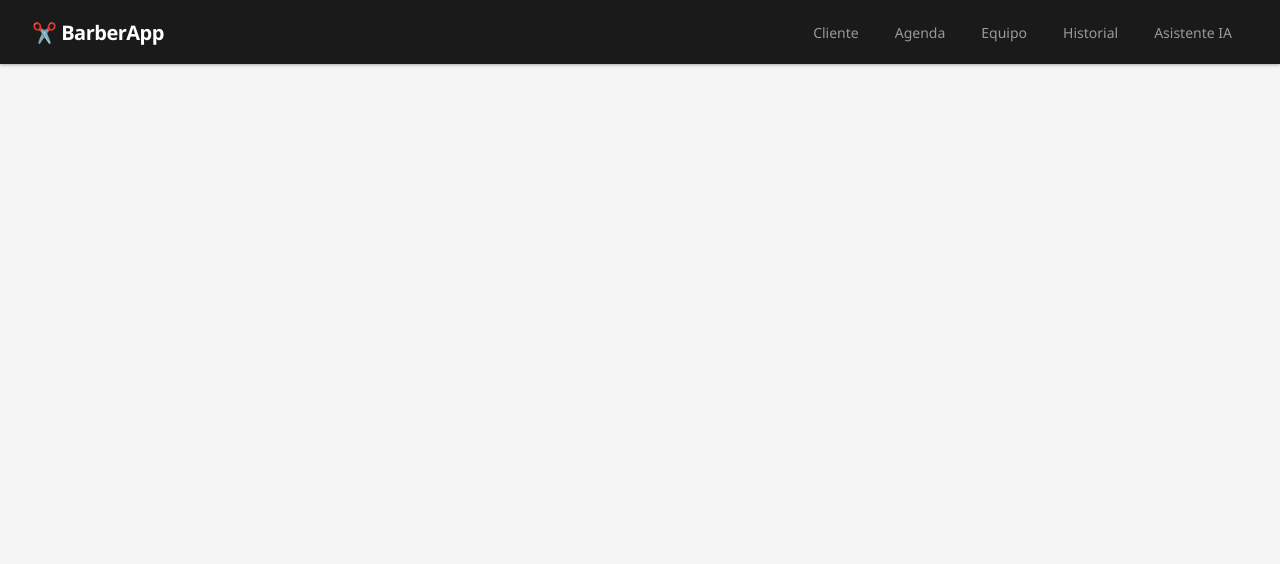
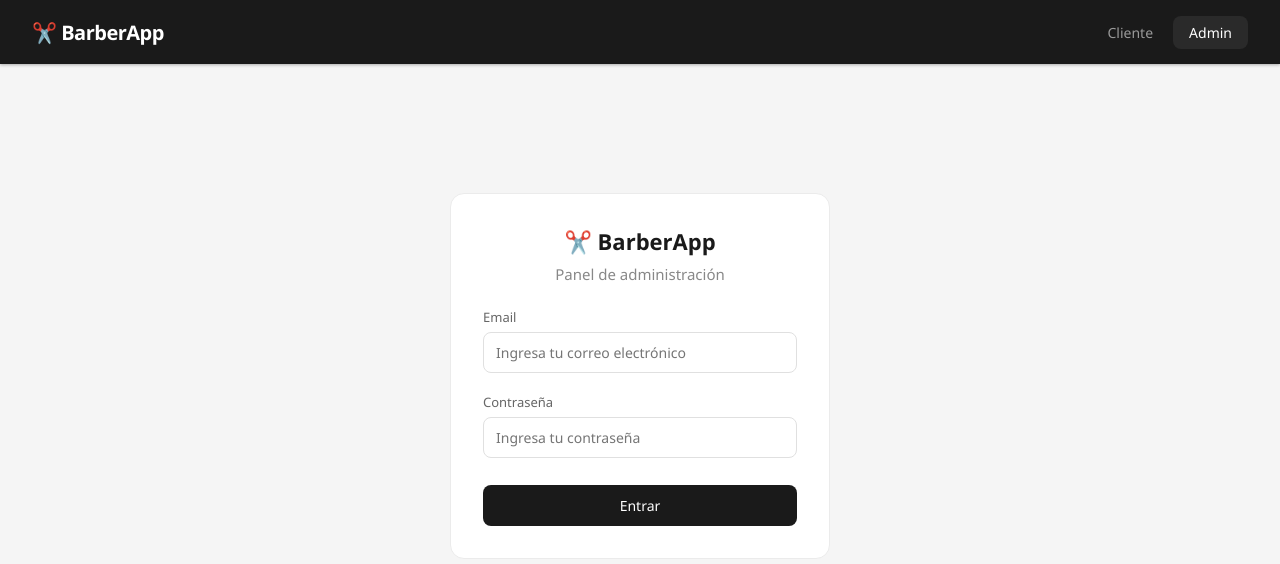
Before and after one commit to Kevinchicaiza96/barberia-turnos, a React (Vite) app: page /admin in a window 1280 px wide. Shown: the top 564 px of the page. Built offline with nearby package versions, Linux system fonts and the light colour scheme; no server answers; the database is empty.

Commit message:
firebase firestore conectado

```diff
--- a/src/App.jsx
+++ b/src/App.jsx
@@ -1,17 +1,29 @@
 import { useState, useEffect } from 'react'
 import { BrowserRouter, Routes, Route, NavLink } from 'react-router-dom'
 import { collection, onSnapshot, addDoc, doc, updateDoc } from 'firebase/firestore'
-import { db } from './firebase'
+import { onAuthStateChanged, signOut } from 'firebase/auth'
+import { db, auth } from './firebase'
 import Cliente from './pages/Cliente'
 import Agenda from './pages/Agenda'
 import Equipo from './pages/Equipo'
 import Historial from './pages/Historial'
 import Asistente from './pages/Asistente'
+import Login from './pages/Login'
 import './App.css'
 
 function App() {
   const [turnos, setTurnos] = useState([])
   const [menuAbierto, setMenuAbierto] = useState(false)
+  const [usuario, setUsuario] = useState(null)
+  const [cargandoAuth, setCargandoAuth] = useState(true)
+
+  useEffect(() => {
+    const unsub = onAuthStateChanged(auth, u => {
+      setUsuario(u)
+      setCargandoAuth(false)
+    })
+    return () => unsub()
+  }, [])
 
   useEffect(() => {
     const unsub = onSnapshot(collection(db, 'turnos'), snapshot => {
@@ -29,6 +41,8 @@ function App() {
     await updateDoc(doc(db, 'turnos', id), { estado })
   }
 
+  if (cargandoAuth) return null
+
   return (
     <BrowserRouter>
       <div className="app">
@@ -41,20 +55,27 @@ function App() {
 
           <div className={`nav-links ${menuAbierto ? 'nav-open' : ''}`}>
             <NavLink to="/" onClick={() => setMenuAbierto(false)}>Cliente</NavLink>
-            <NavLink to="/agenda" onClick={() => setMenuAbierto(false)}>Agenda</NavLink>
-            <NavLink to="/equipo" onClick={() => setMenuAbierto(false)}>Equipo</NavLink>
-            <NavLink to="/historial" onClick={() => setMenuAbierto(false)}>Historial</NavLink>
-            <NavLink to="/asistente" onClick={() => setMenuAbierto(false)}>Asistente IA</NavLink>
+            {usuario && <>
+              <NavLink to="/agenda" onClick={() => setMenuAbierto(false)}>Agenda</NavLink>
+              <NavLink to="/equipo" onClick={() => setMenuAbierto(false)}>Equipo</NavLink>
+              <NavLink to="/historial" onClick={() => setMenuAbierto(false)}>Historial</NavLink>
+              <NavLink to="/asistente" onClick={() => setMenuAbierto(false)}>Asistente IA</NavLink>
+              <button className="nav-logout" onClick={() => signOut(auth)}>Salir</button>
+            </>}
+            {!usuario && (
+              <NavLink to="/admin" onClick={() => setMenuAbierto(false)}>Admin</NavLink>
+            )}
           </div>
         </nav>
 
         <main className="main-content">
           <Routes>
             <Route path="/" element={<Cliente agregarTurno={agregarTurno} />} />
-            <Route path="/agenda" element={<Agenda turnos={turnos} actualizarEstado={actualizarEstado} />} />
-            <Route path="/equipo" element={<Equipo />} />
-            <Route path="/historial" element={<Historial turnos={turnos} />} />
-            <Route path="/asistente" element={<Asistente />} />
+            <Route path="/admin" element={usuario ? <Agenda turnos={turnos} actualizarEstado={actualizarEstado} /> : <Login />} />
+            <Route path="/agenda" element={usuario ? <Agenda turnos={turnos} actualizarEstado={actualizarEstado} /> : <Login />} />
+            <Route path="/equipo" element={usuario ? <Equipo /> : <Login />} />
+            <Route path="/historial" element={usuario ? <Historial turnos={turnos} /> : <Login />} />
+            <Route path="/asistente" element={usuario ? <Asistente /> : <Login />} />
           </Routes>
         </main>
       </div>
--- a/src/firebase.js
+++ b/src/firebase.js
@@ -1,5 +1,6 @@
 import { initializeApp } from 'firebase/app'
 import { getFirestore } from 'firebase/firestore'
+import { getAuth } from 'firebase/auth'
 
 const firebaseConfig = {
   apiKey: "AIzaSyB_MmjGXADXS_q1TRrDqWVZG1wv6Dh3QfU",
@@ -12,3 +13,4 @@ const firebaseConfig = {
 
 const app = initializeApp(firebaseConfig)
 export const db = getFirestore(app)
+export const auth = getAuth(app)
--- a/src/index.css
+++ b/src/index.css
@@ -348,3 +348,58 @@ body {
     font-size: 22px;
   }
 }
+
+.login-container {
+  display: flex;
+  align-items: center;
+  justify-content: center;
+  min-height: 70vh;
+}
+
+.login-card {
+  background: white;
+  border-radius: 14px;
+  padding: 2rem;
+  border: 1px solid #ebebeb;
+  width: 100%;
+  max-width: 380px;
+}
+
+.login-brand {
+  font-size: 22px;
+  font-weight: 700;
+  text-align: center;
+  margin-bottom: 0.5rem;
+}
+
+.login-title {
+  font-size: 15px;
+  color: #888;
+  text-align: center;
+  margin-bottom: 1.5rem;
+  font-weight: 400;
+}
+
+.login-error {
+  color: #c62828;
+  font-size: 13px;
+  margin-bottom: 8px;
+  text-align: center;
+}
+
+.nav-logout {
+  background: none;
+  border: 1px solid #444;
+  color: #aaa;
+  padding: 7px 16px;
+  border-radius: 8px;
+  font-size: 14px;
+  cursor: pointer;
+  font-family: 'Segoe UI', sans-serif;
+  transition: all 0.15s;
+}
+
+.nav-logout:hover {
+  background: #2a2a2a;
+  color: white;
+}
--- /dev/null
+++ b/src/pages/Login.jsx
@@ -0,0 +1,64 @@
+import { useState } from 'react'
+import { signInWithEmailAndPassword } from 'firebase/auth'
+import { auth } from '../firebase'
+
+function Login() {
+  const [email, setEmail] = useState('')
+  const [password, setPassword] = useState('')
+  const [error, setError] = useState('')
+  const [cargando, setCargando] = useState(false)
+
+  async function entrar() {
+    if (!email || !password) {
+      setError('Completa todos los campos')
+      return
+    }
+    setCargando(true)
+    setError('')
+    try {
+      await signInWithEmailAndPassword(auth, email, password)
+    } catch {
+      setError('Email o contraseña incorrectos')
+    }
+    setCargando(false)
+  }
+
+  return (
+    <div className="login-container">
+      <div className="login-card">
+        <div className="login-brand">✂️ BarberApp</div>
+        <h2 className="login-title">Panel de administración</h2>
+
+        <div className="form-group">
+          <label>Email</label>
+          <input
+            type="email"
+            placeholder="Ingresa tu correo electrónico"
+            value={email}
+            onChange={e => setEmail(e.target.value)}
+            onKeyDown={e => e.key === 'Enter' && entrar()}
+          />
+        </div>
+
+        <div className="form-group">
+          <label>Contraseña</label>
+          <input
+            type="password"
+            placeholder="Ingresa tu contraseña"
+            value={password}
+            onChange={e => setPassword(e.target.value)}
+            onKeyDown={e => e.key === 'Enter' && entrar()}
+          />
+        </div>
+
+        {error && <p className="login-error">{error}</p>}
+
+        <button className="btn-primary" onClick={entrar} disabled={cargando}>
+          {cargando ? 'Entrando...' : 'Entrar'}
+        </button>
+      </div>
+    </div>
+  )
+}
+
+export default Login
```
